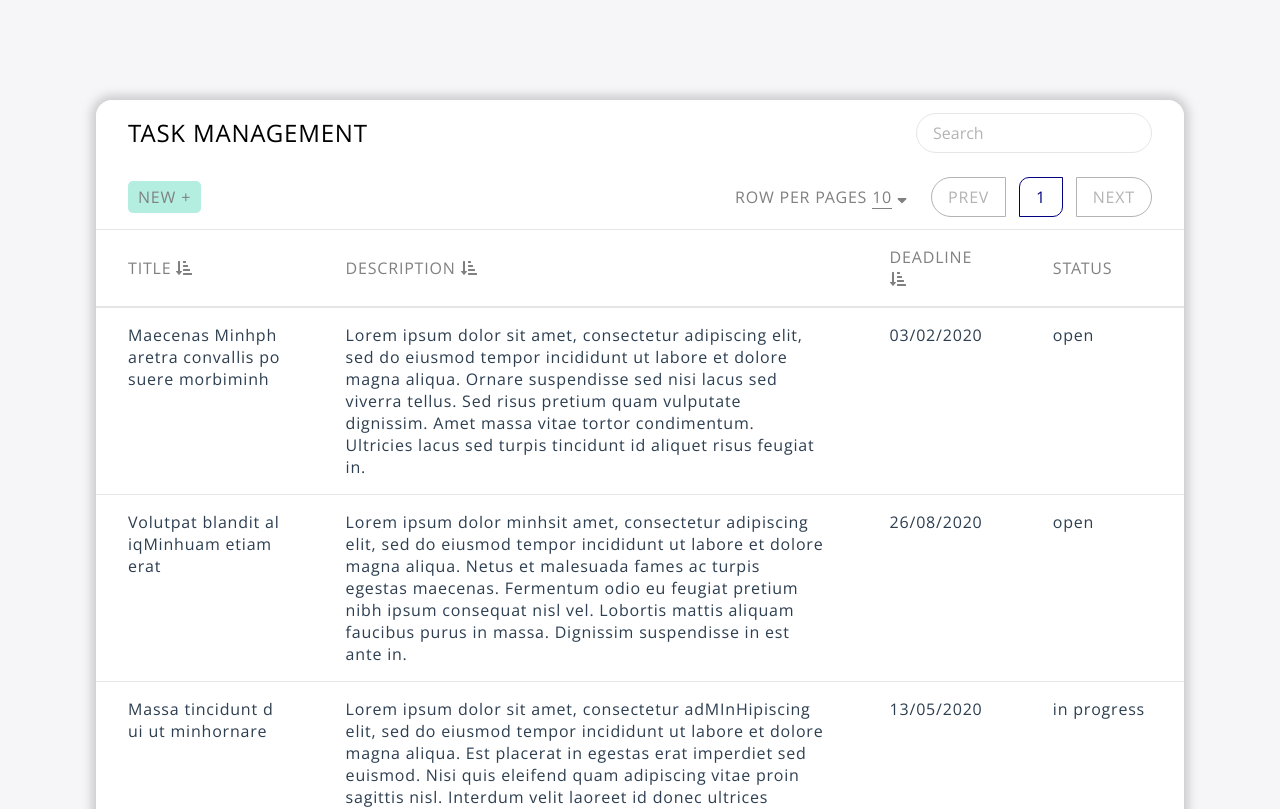
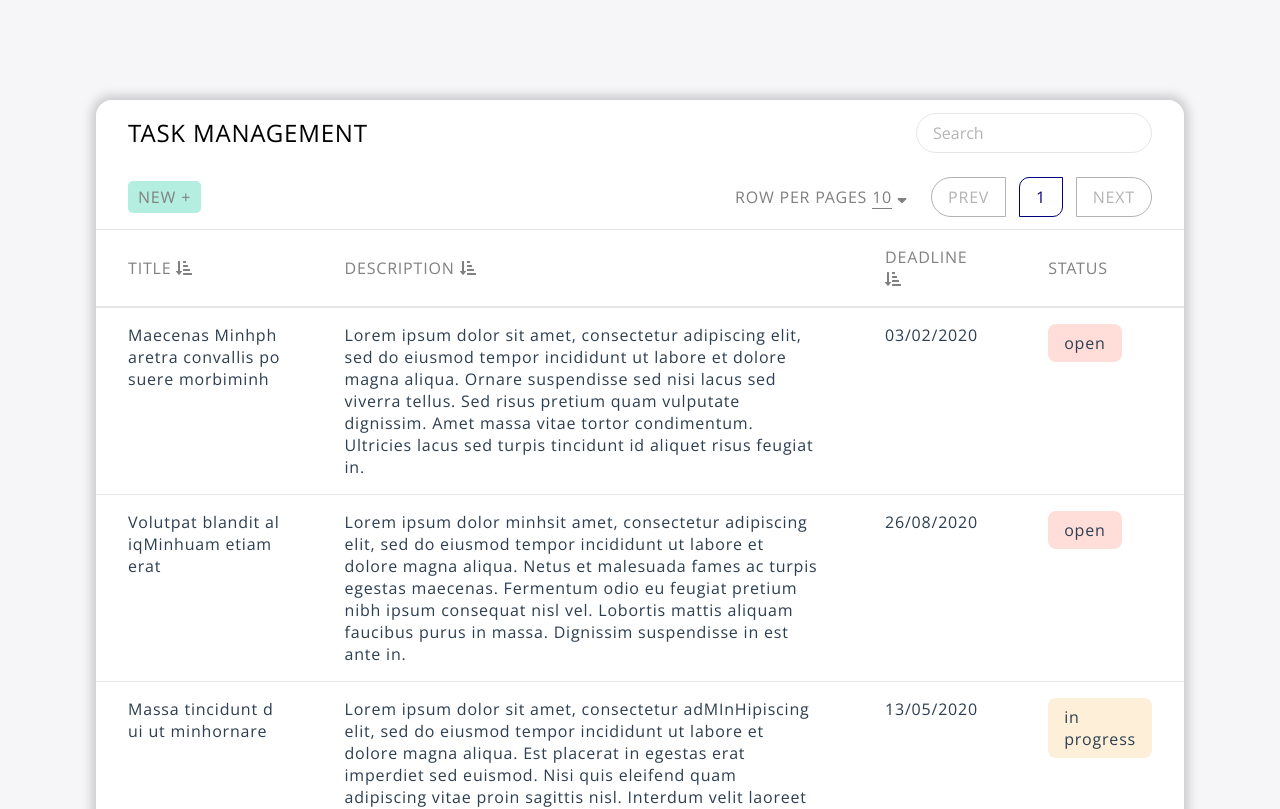
Before and after one commit to tonyminh95/todo-list-vuejs, a Vue app: page /#/tasks in a window 1280 px wide. Shown: the top 809 px of the page. Built offline with nearby package versions, Linux system fonts and the light colour scheme.

Commit message:
completed

```diff
--- a/src/components/Datatable.vue
+++ b/src/components/Datatable.vue
@@ -46,8 +46,8 @@
         <tbody>
             <tr v-for="item in items" :key="item.id">
                 <td v-for="(header, index) in headers" :key="index">
-                    <div v-if="header.type === 'status'" :class="statusClass">
-                        {{ status.get(item[header.title]) }}
+                    <div v-if="header.type === 'status'" :class="statusClass(header.statusType[item[header.title]])">
+                        {{ header.statusType[item[header.title]] }}
                     </div>
                     <div v-else-if="header.type === 'text'" v-html="$options.filters.highlightText(item[header.title], search)">
                     </div>
@@ -75,9 +75,7 @@ export default {
     },
 
     props: {
-        table_name: {
-            type: String
-        },
+        table_name: String,
 
         headers: {
             required: true,
@@ -137,14 +135,7 @@ export default {
             // pagination
             page_size: 10,
             page_number: 1,
-            entries: [10, 25, 50, 75, 100],
-
-            // status
-            status: new Map([
-                [0, 'open'],
-                [1, 'in progress'],
-                [2, 'closed']
-            ]),
+            entries: [10, 25, 50, 75, 100]
         }
     },
 
@@ -183,8 +174,8 @@ export default {
         },
 
         // status
-        statusClass () {
-            // return 'status status-' + textReplace(status.get(item[header.title]))
+        statusClass (status) {
+            return 'status status-' + status.replace(' ', '-')
         }
     }
 }
--- a/src/pages/TaskPage.vue
+++ b/src/pages/TaskPage.vue
@@ -23,10 +23,30 @@
         data () {
             return {
                 headers: [
-                    { width: '20%', title: 'title', sort: true, type: 'text' },
-                    { width: '50%', title: 'description', sort: true, type: 'text'},
-                    { width: '15%', title: 'deadline', sort: true, type: 'date' },
-                    { width: '15%', title: 'status', type: 'status' },
+                    {
+                        width: '20%',
+                        title: 'title',
+                        sort: true,
+                        type: 'text'
+                    },
+                    {
+                        width: '50%',
+                        title: 'description',
+                        sort: true,
+                        type: 'text'
+                    },
+                    {
+                        width: '15%',
+                        title: 'deadline',
+                        sort: true,
+                        type: 'date'
+                    },
+                    {
+                        width: '15%',
+                        title: 'status',
+                        type: 'status',
+                        statusType: ['open', 'in progress', 'closed']
+                    }
                 ],
                 bodies: [
                     {
--- a/src/utils/index.js
+++ b/src/utils/index.js
@@ -7,15 +7,9 @@ const formattedDate = date => date.getFullYear() + '/' + appendLeadingZeroes(dat
 const status = status => (status == 1) ? 'open' : (status == 2) ? 'inprogress' : (status == 3) ? 'closed' : 'none'
 
 
-const textReplace = text => text.replace(' ', '-')
-
 export {
     countObjectProperties,
     formattedDate,
 
-    status,
-
-
-
-    textReplace
+    status
 }
```
